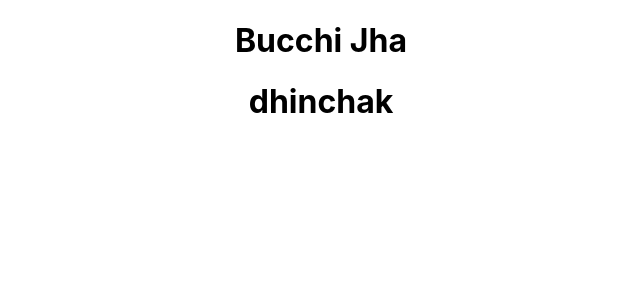
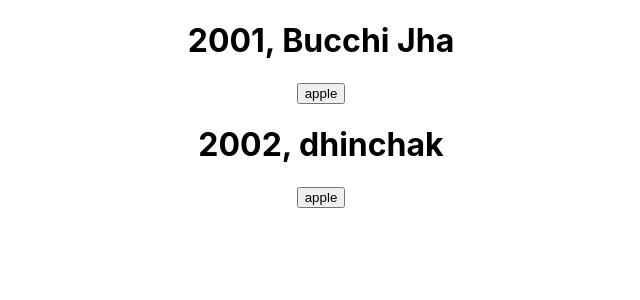
Before and after one commit to Shreya388/practice-repository, a React (Create React App) app: page / in a window 1280 px wide. Shown: the top 300 px of the page, without its empty margins (319-959 px from the left). Built offline with nearby package versions, Linux system fonts and the light colour scheme.

Commit message:
working on props

```diff
--- a/package.json
+++ b/package.json
@@ -6,7 +6,9 @@
     "@testing-library/jest-dom": "^5.14.1",
     "@testing-library/react": "^11.2.7",
     "@testing-library/user-event": "^12.8.3",
+    "bootstrap": "^5.0.2",
     "react": "^17.0.2",
+    "react-bootstrap": "^1.6.1",
     "react-dom": "^17.0.2",
     "react-scripts": "4.0.3",
     "web-vitals": "^1.1.2"
--- a/src/App.js
+++ b/src/App.js
@@ -1,13 +1,15 @@
 import './App.css';
 import Header from "./components/Header";
+
+
 
 function App() {
   return (
     <div className="App">
-      <Header name = "Bucchi Jha"/>
-      <Header name = "dhinchak" />
+      <Header name = "Bucchi Jha" year="2001" />
+      <Header name = "dhinchak" year="2002"/>
+
     </div>
-
 
   );
 }
--- a/src/components/Header.js
+++ b/src/components/Header.js
@@ -1,8 +1,10 @@
 import React from "react";
+import Button from 'react-bootstrap/Button';
 
 function Header(props) {
     return <div>
-        <h1>{props.name}</h1>
+        <h1>{props.year}, {props.name}</h1>
+        <Button variant="primary">apple</Button>
     </div>;
 }
 
```
Also changed, not shown: 1 other file (tests, documents, lock files or other folders).
